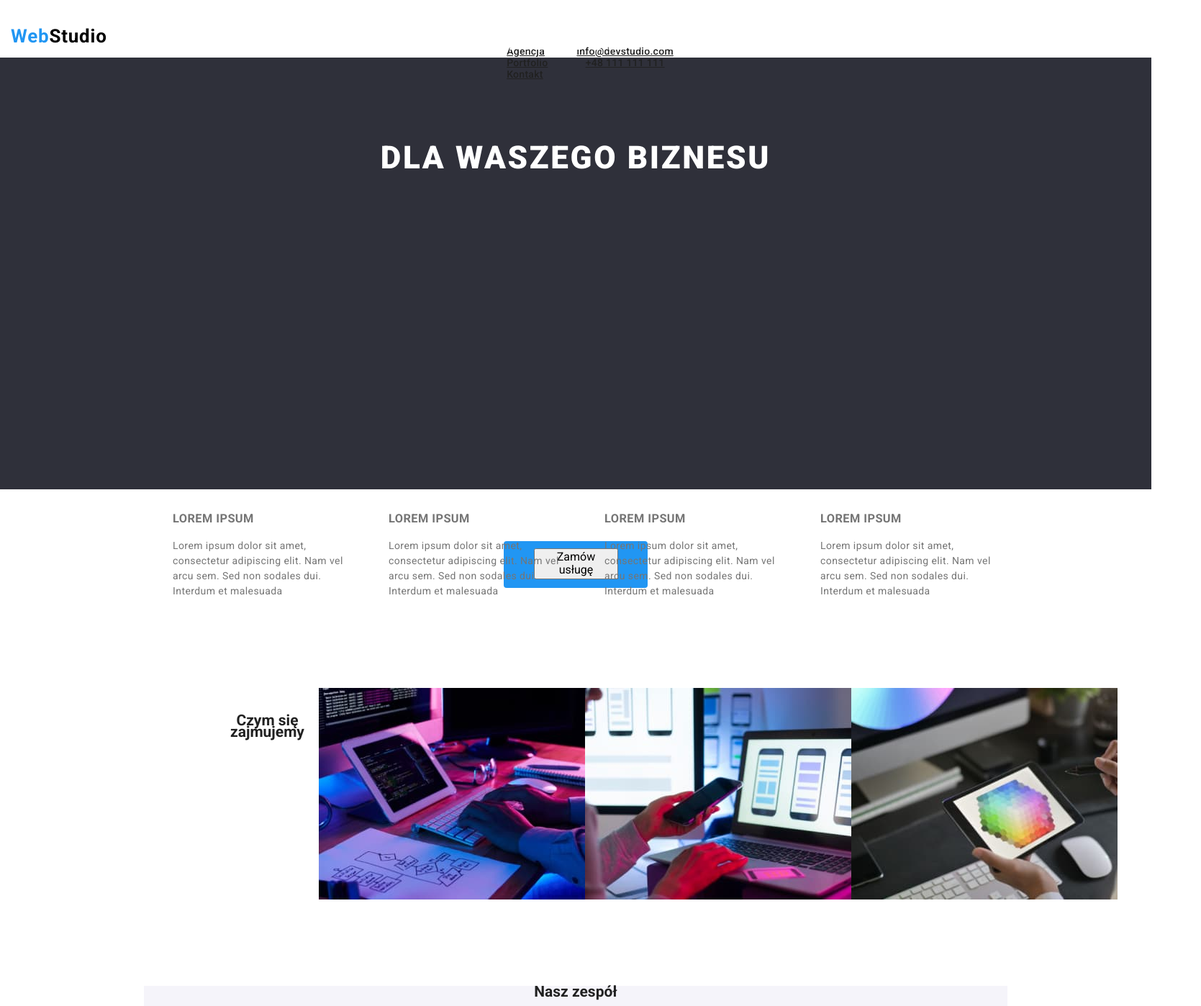
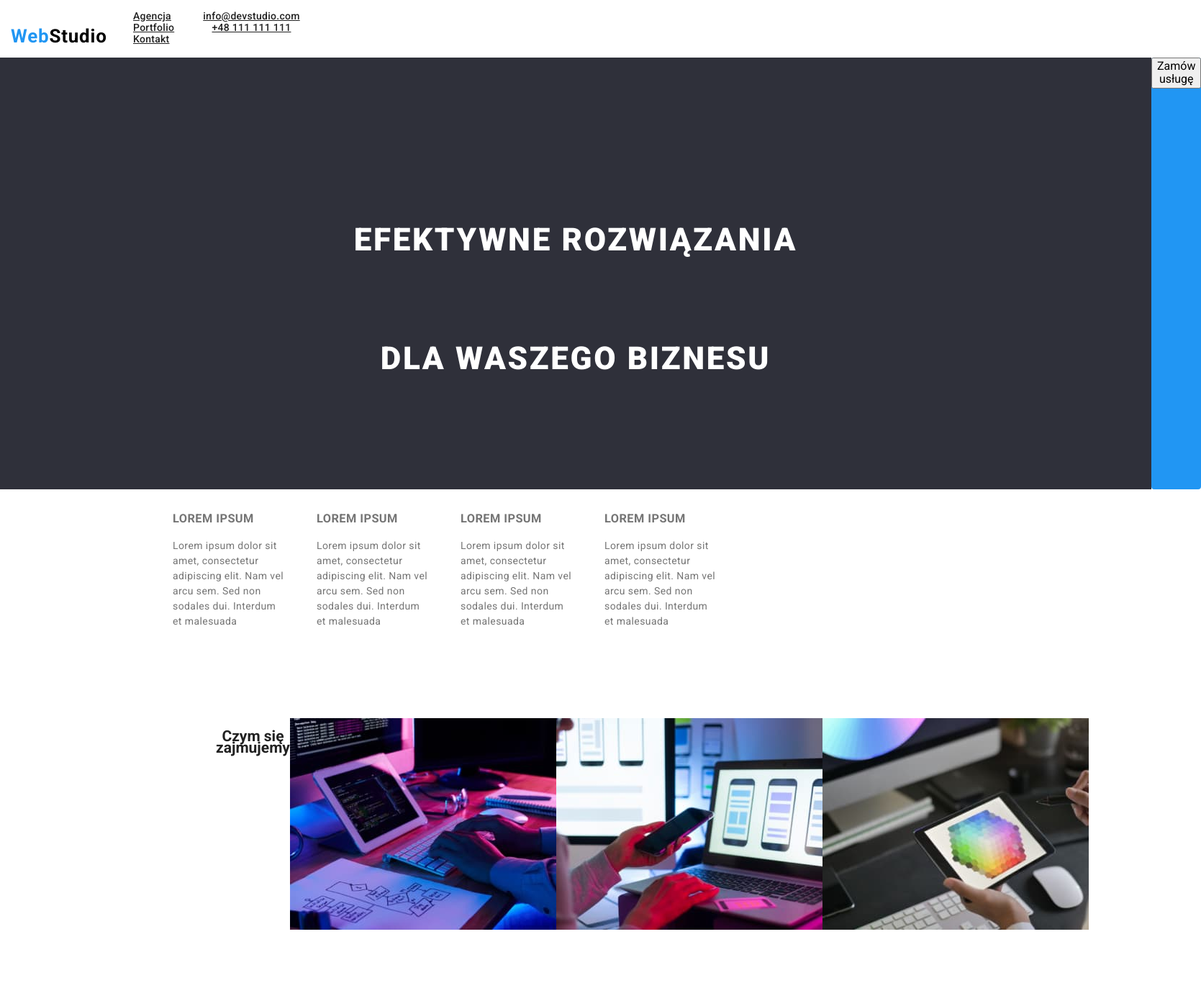
Before and after one commit to MariuszZiental/goit-markup-hw-03, a plain HTML site: page index.html in a window 1280 px wide. Shown: the top 1398 px of the page at 72% size, 1669 px wide, since content can reach past the window. Drawn offline with nearby package versions, Linux system fonts and the light colour scheme.

Commit message:
hw3 update5

```diff
--- a/css/styles.css
+++ b/css/styles.css
@@ -56,8 +56,7 @@ h3 {
 /*navbar and links start*/
 
 .navbar {
-  display: flexbox;
-  width: 1600px;
+  display: flex;
   height: 80px;
 }
 .logo-box a {
@@ -149,9 +148,9 @@ a.bottom-link:focus {
 
 .big-black-box {
   display: flex;
-  flex-direction: column;
+  /*flex-direction: column;
   justify-content:center;
-  align-content: center;
+  align-content: center;*/
 
   width: 1600px;
   height: 600px;
@@ -160,19 +159,26 @@ a.bottom-link:focus {
 }
 
 .bigest-text {
+display: flex;
+justify-content: center;
 margin: 200px 452px 280px 452px;
 flex-wrap: wrap-reverse;
 }
 
 .studio-button {
-  padding: 10px 41px 10px 42px;
-  margin: 350px 700px 200px 700px;
+display: flex;
+flex-direction: column;
+
+
+  /*padding: 10px 41px 10px 42px;
+  margin: 350px 700px 200px 700px;*/
+
   letter-spacing: 0.06em;
   border-radius: 4px;
   font-size: 16px;
   line-height: 1.87em;
   background-color: var(--brand-color);
-  text-decoration-color: var(--logo-white-font-color);
+  color: var(--logo-white-font-color);
   cursor: pointer;
 }
 /*button end*/
@@ -180,7 +186,6 @@ flex-wrap: wrap-reverse;
 /*our-strengths start*/
 
 .our-strengths {
-  width: 1200px;
   margin-left: 200px;
   margin-right: 200px;
   display: flex;
@@ -197,7 +202,6 @@ flex-wrap: wrap-reverse;
 
 .workscope {
   display: flex;
-  width: 1200px;
   margin-left: 200px;
   margin-right: 200px;
   padding: 100px;
@@ -221,7 +225,6 @@ padding: 20px;
 
 .our-crew {
   align-items: center;
-  width: 1200px;
   margin-left: 200px;
   margin-right: 200px;
   height: 648px;
--- a/index.html
+++ b/index.html
@@ -22,8 +22,8 @@
   </head>
 
   <body>
+    <header>
       <div class="container">
-      <header>
         <div class="navbar">
           <div class="logo-box">
             <a href="./index.html" class="top-brand-link"
@@ -58,19 +58,19 @@
             </div>
           </nav>
         </div>
+      </div>
     </header>
 
     <main>
+      <div class="container">
         <div class="big-black-box">
-
-          <div class="bigest-text bbb">
+          <div class="bigest-text">
             <h1>efektywne rozwiązania dla waszego biznesu</h1>
           </div>
 
-          <div class="studio-button bbb">
+          <div class="studio-button">
             <button type="button">Zamów usługę</button>
           </div>
-
         </div>
 
         <div class="our-strengths">
@@ -81,21 +81,21 @@
               arcu sem. Sed non sodales dui. Interdum et malesuada
             </li>
           </ul>
-          <ul class="os">
+          <ul>
             <li><h3>LOREM IPSUM</h3></li>
             <li>
               Lorem ipsum dolor sit amet, consectetur adipiscing elit. Nam vel
               arcu sem. Sed non sodales dui. Interdum et malesuada
             </li>
           </ul>
-          <ul class="os">
+          <ul>
             <li><h3>LOREM IPSUM</h3></li>
             <li>
               Lorem ipsum dolor sit amet, consectetur adipiscing elit. Nam vel
               arcu sem. Sed non sodales dui. Interdum et malesuada
             </li>
           </ul>
-          <ul class="os">
+          <ul>
             <li><h3>LOREM IPSUM</h3></li>
             <li>
               Lorem ipsum dolor sit amet, consectetur adipiscing elit. Nam vel
@@ -105,8 +105,8 @@
         </div>
 
         <div class="workscope">
-          <div class="ws-part title"><h2>Czym się zajmujemy</h2></div>
-          <div class="ws-part list-of-activities">
+          <h2>Czym się zajmujemy</h2>
+          <div class="list-of-activities">
             <img
               alt="programer-working-his-desk-office"
               width="370"
@@ -177,8 +177,10 @@
             </li>
           </ul>
         </div>
+      </div>
     </main>
     <footer class="little-black-box">
+      <div class="container">
         <a href="./index.html" class="bottom-brand-link"
           ><span class="brand-color">Web</span>Studio</a
         >
@@ -196,7 +198,7 @@
             <a class="bottom-link" href="tel:0048111111111">+48 111 111 111</a>
           </p>
         </address>
+      </div>
     </footer>
-    </div>
   </body>
 </html>
```
Lines whose indentation alone changed are shown as unchanged.
